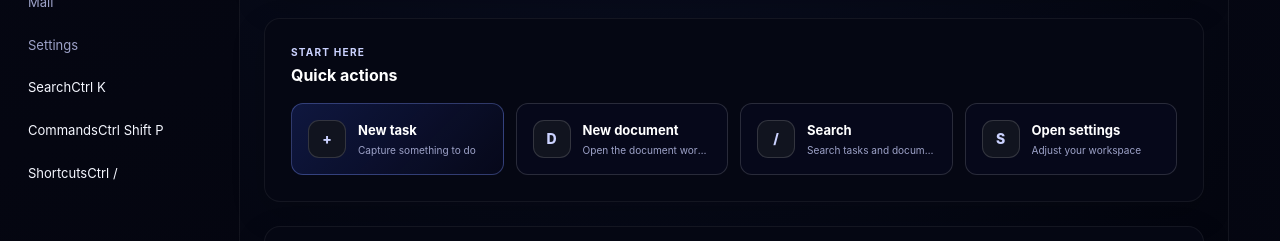
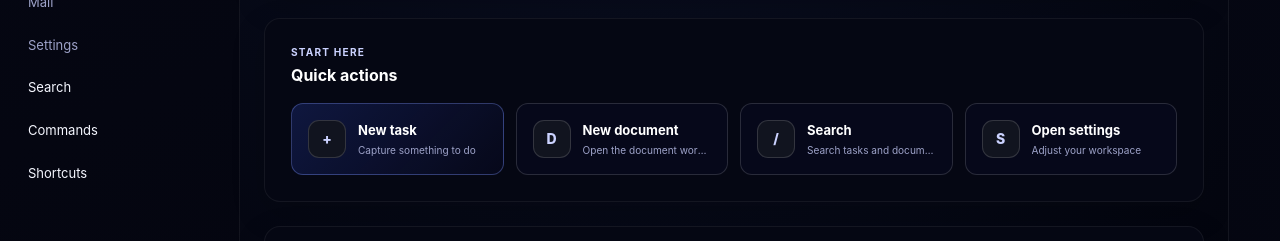
Before and after one commit to Del-985/Pioneer-Work-Suite, a React (Vite) app in the folder apps/web/: page /calendar#/dashboard in a window 1280 px wide. Shown: the part 267-508 px from the top of the page. Built offline with nearby package versions, Linux system fonts and the light colour scheme.

Commit message:
Align utility navigation controls

```diff
--- a/apps/web/src/components/AppNavigation.tsx
+++ b/apps/web/src/components/AppNavigation.tsx
@@ -50,30 +50,30 @@ const AppNavigation: React.FC<AppNavigationProps> = ({
         ))}
 
         <button
-          className="nav-item sidebar-search-button"
+          className="nav-item"
           type="button"
           onClick={openGlobalSearch}
+          aria-keyshortcuts="Control+K Meta+K"
         >
           Search
-          <span>Ctrl K</span>
         </button>
 
         <button
-          className="nav-item sidebar-search-button"
+          className="nav-item"
           type="button"
           onClick={openCommandPalette}
+          aria-keyshortcuts="Control+Shift+P Meta+Shift+P"
         >
           Commands
-          <span>Ctrl Shift P</span>
         </button>
 
         <button
-          className="nav-item sidebar-search-button"
+          className="nav-item"
           type="button"
           onClick={openShortcutReference}
+          aria-keyshortcuts="Control+/ Meta+/"
         >
           Shortcuts
-          <span>Ctrl /</span>
         </button>
       </nav>
 
--- a/apps/web/src/styles/global.css
+++ b/apps/web/src/styles/global.css
@@ -510,6 +510,12 @@ p {
   gap: var(--space-2);
 }
 
+.sidebar-nav > .nav-item {
+  align-self: stretch;
+  box-sizing: border-box;
+  text-align: left;
+}
+
 .nav-item {
   all: unset;
   display: block;
```
